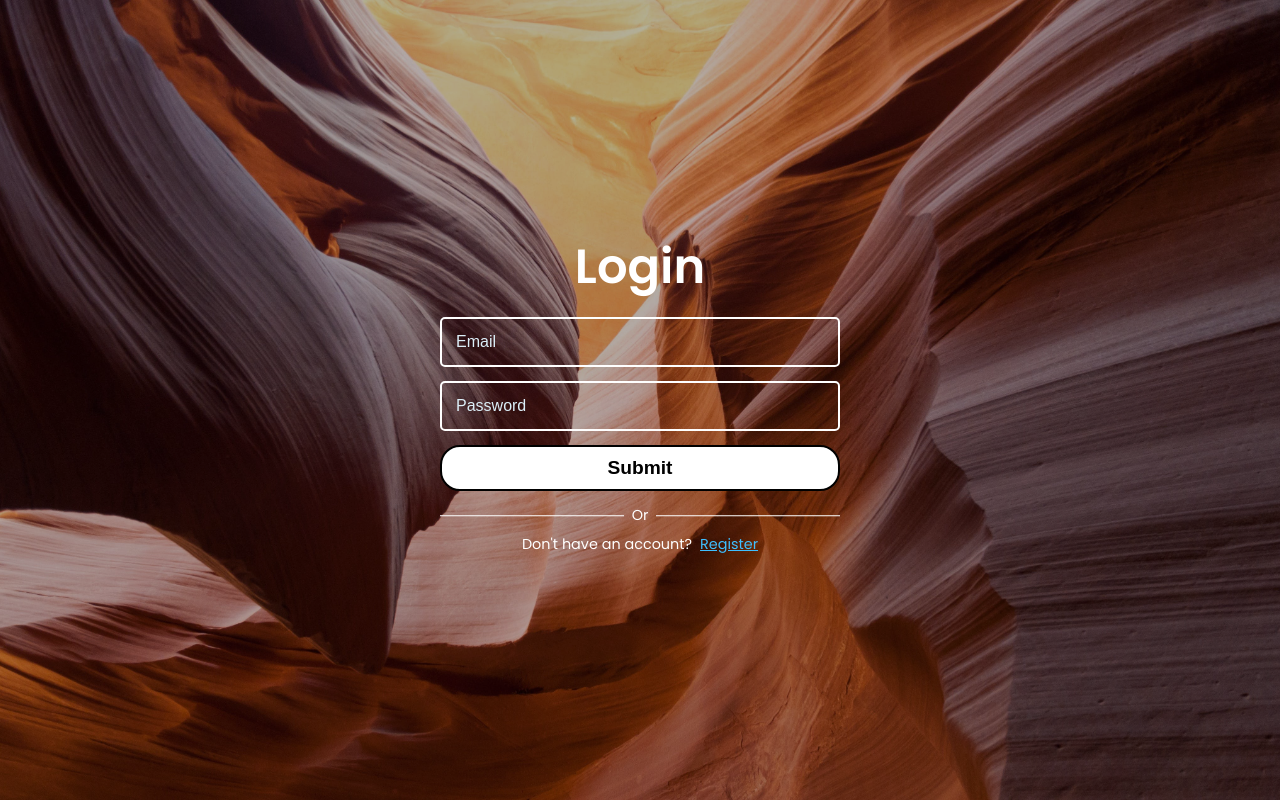
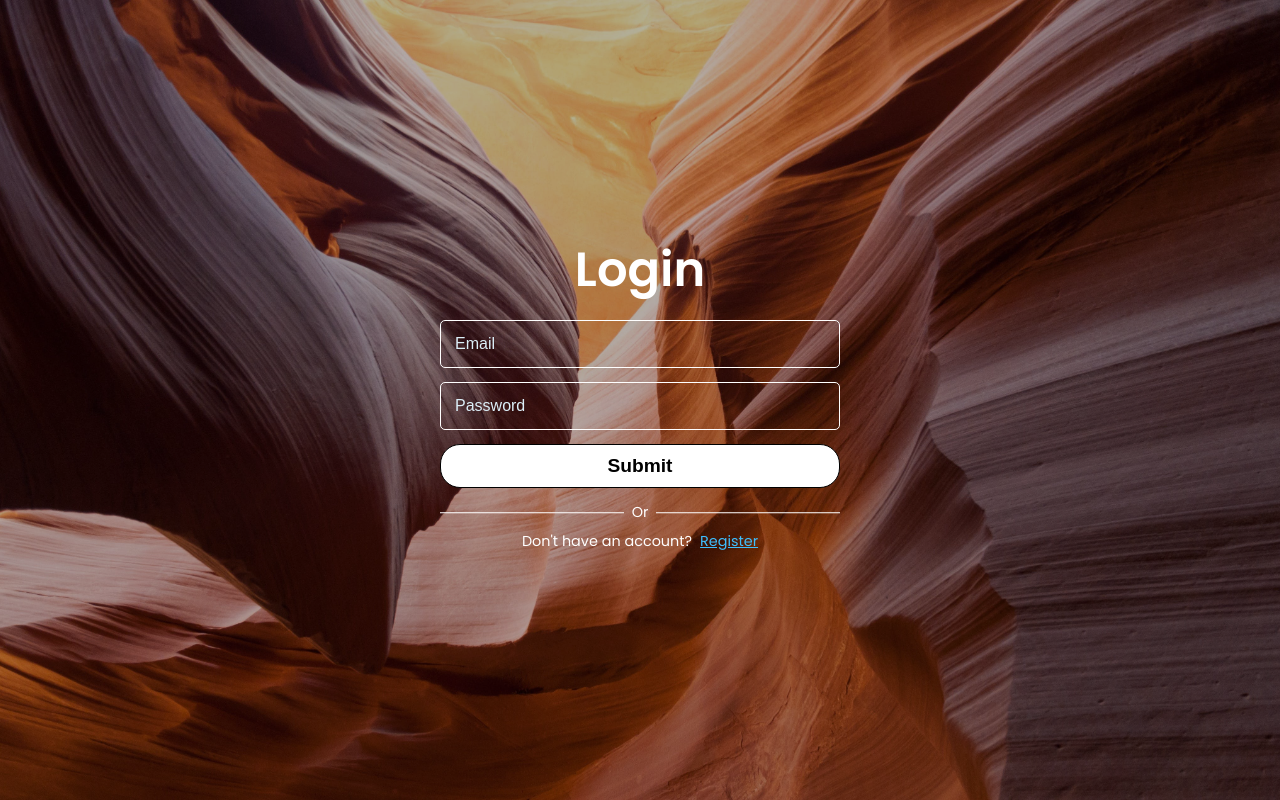
Before and after one commit to SebastianManoli/travel-journal-sveltekit, a SvelteKit app: page / in a window 1280 px wide. Built offline with nearby package versions, Linux system fonts and the light colour scheme.

Commit message:
Made borders thinner

```diff
--- a/src/components/Authenticate.svelte
+++ b/src/components/Authenticate.svelte
@@ -153,7 +153,7 @@
 
     form label {
         position: relative;
-        border: 2px solid white;
+        border: 1px solid white;
         border-radius: 5px;
     }
 
@@ -166,7 +166,7 @@
         background-color: white;
         color: black;
         padding: 10px 0;
-        border: 2px solid black;
+        border: 1px solid black;
         border-radius: 20px;
         font-size: 1.2rem;
         font-weight: 600;
@@ -186,7 +186,7 @@
         pointer-events: none;
         color: black;
         border-radius: 4px;
-        padding: 0 8px;
+        padding: 0 9px;
         font-size: 0.8rem;
     }
 
@@ -194,7 +194,7 @@
         top: 0;
         left: 24px;
         background: white;
-        border: solid 2px black;
+        border: solid 1px black;
         font-size: 0.7rem;
     }
 
--- a/src/routes/dashboard/+page.svelte
+++ b/src/routes/dashboard/+page.svelte
@@ -0,0 +1,3 @@
+<div class="mainContainer">
+
+</div>
```
